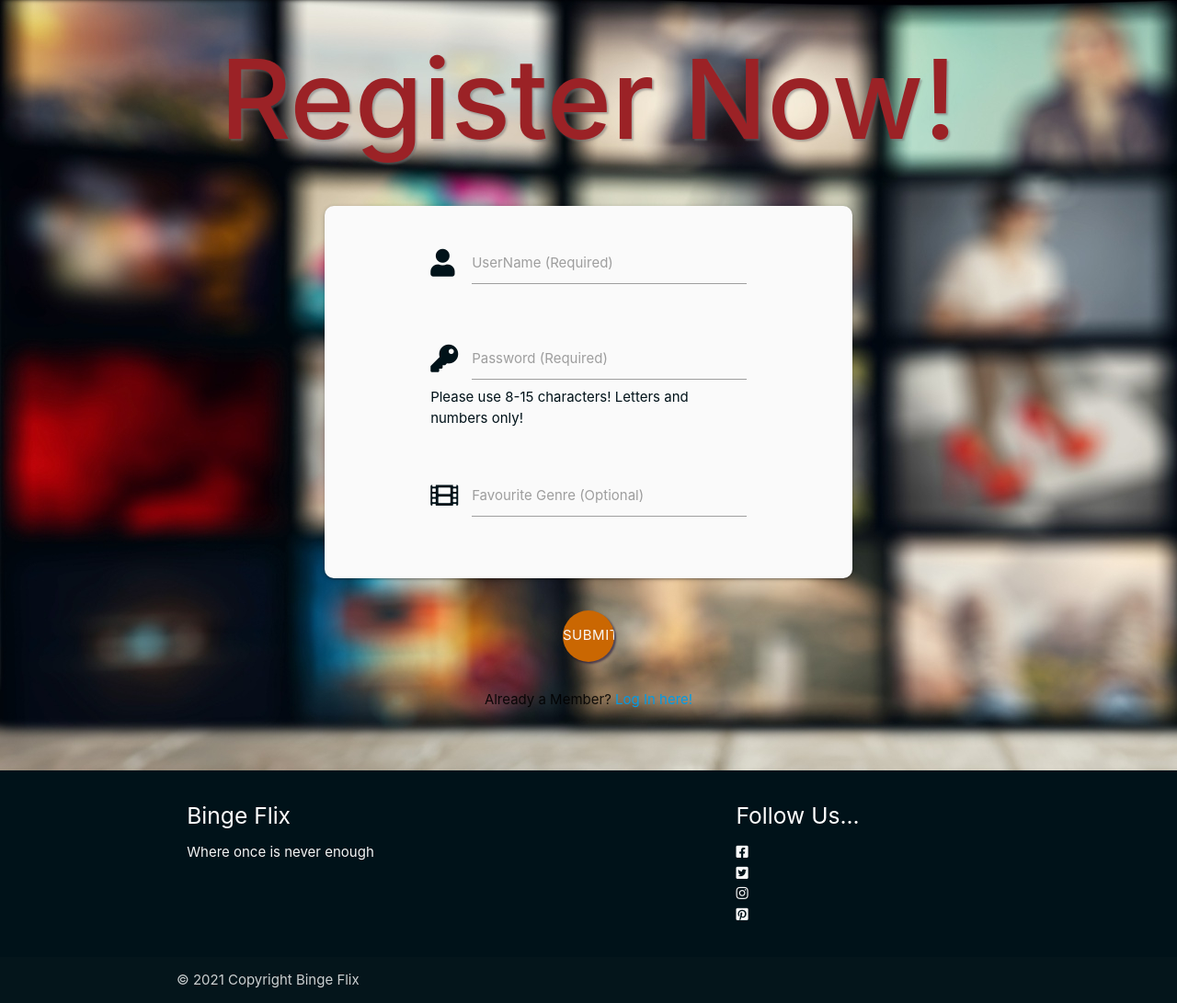
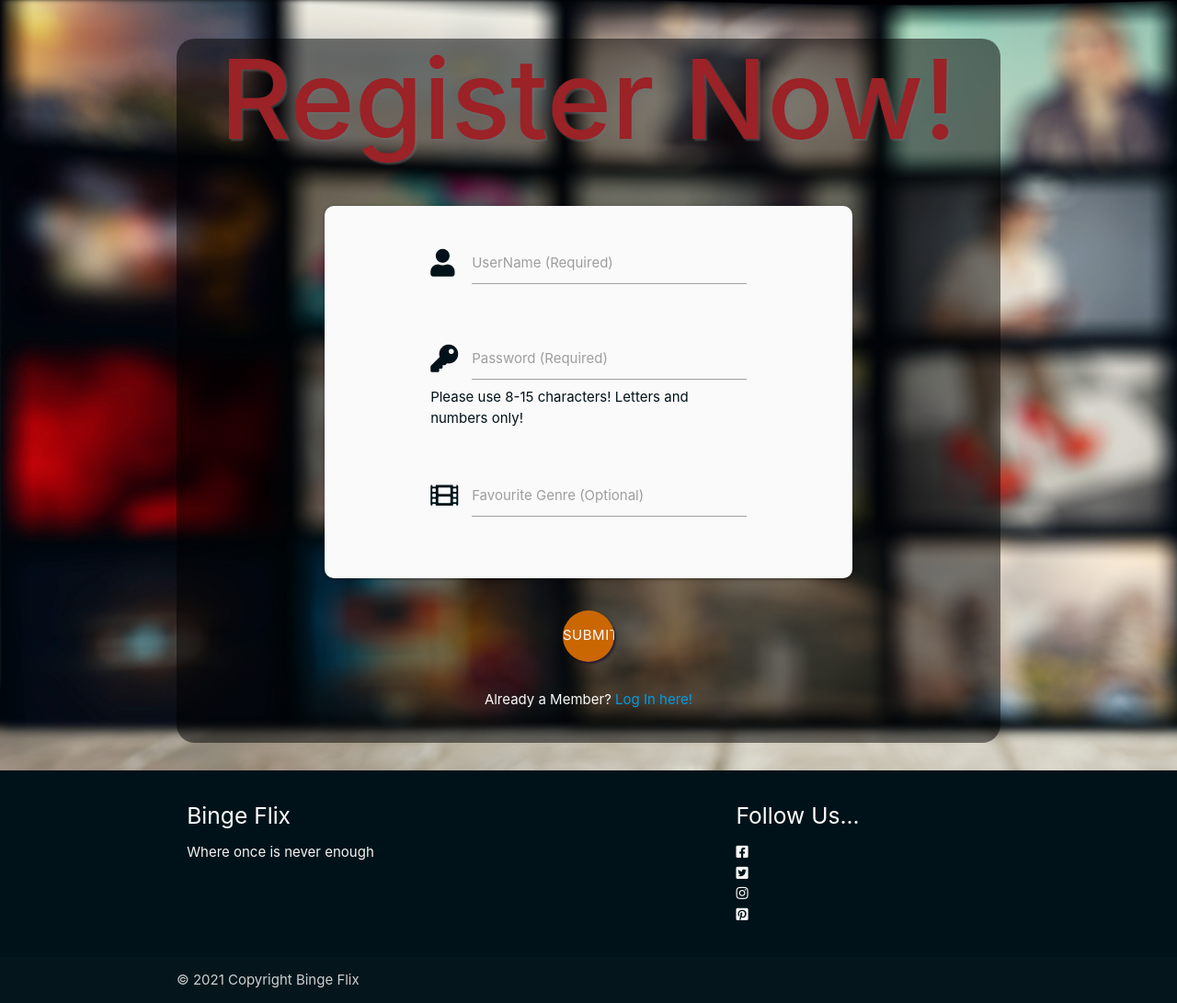
Before and after one commit to Code-Institute-Submissions/pbaker321-Binge-Flix, a Flask app: page /register in a window 1280 px wide. Shown: the part 64-1155 px from the top of the page at 92% size. Run offline with Flask 2, Linux system fonts and the light colour scheme; some libraries are stand-ins or nearby versions.

Commit message:
Background added and register text changed

```diff
--- a/templates/add_shows.html
+++ b/templates/add_shows.html
@@ -1,11 +1,11 @@
 {% extends "base.html" %}
 {% block content %}
 
+    <div class="home-card">
         <!-- Page Header -->
         <div class="row center-align page-heading">
             <h1>Add a Show</h1>
         </div>
-
         <!-- Add a show form-->
         <div class="row">
             <form class="col s12" method="POST" action="{{ url_for('add_shows') }}">
@@ -101,5 +101,6 @@
                 </div>
             </form>
         </div>
+    </div>
 
 {% endblock %}
--- a/templates/registration.html
+++ b/templates/registration.html
@@ -1,6 +1,7 @@
 {% extends "base.html" %}
 {% block content %}
 
+    <div class="home-card">
         <div class="center-align page-heading">
         <h1 class="center-align page-heading">Register Now!</h1>
         </div>
@@ -48,7 +49,7 @@
                         </button>
                     </div>
                 </div>
-            <div class="row center-align">
+                <div class="row center-align register-text">
                     <p>
                         Already a Member?
                         <a href="{{ url_for('login') }}" class="redirect-text">Log In here!</a>
@@ -56,5 +57,6 @@
                 </div>
             </form>
         </div>
+    </div>
 
 {% endblock %}
```
Also changed, not shown: templates/edit_show.html (+6 -4 lines). Lines whose indentation alone changed are shown as unchanged.
